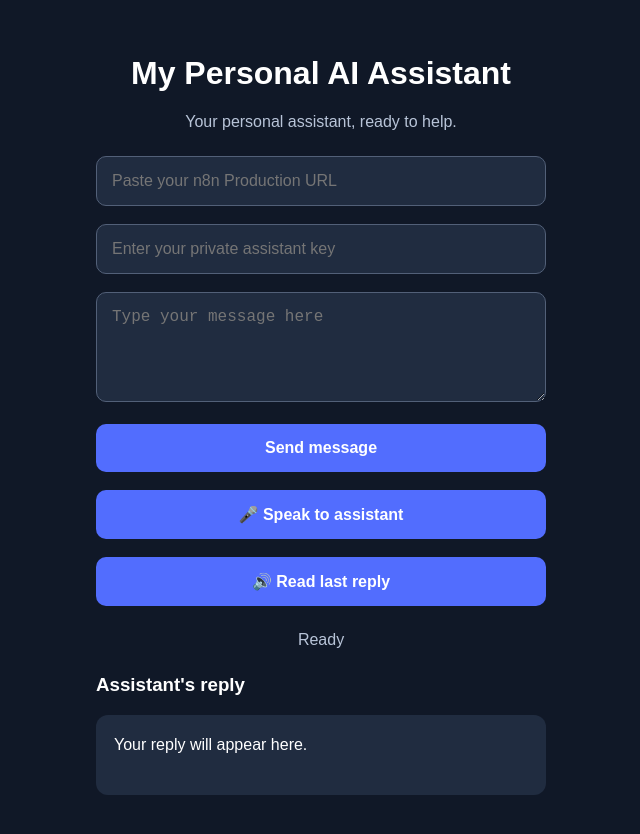
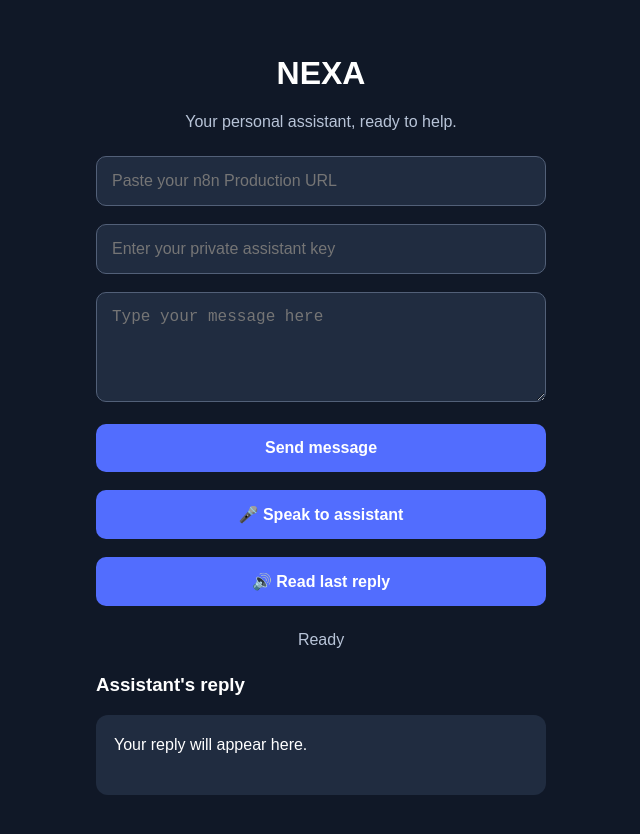
Before and after one commit to adambukar2122-design/personal-ai-assistant-app, a plain HTML site: page index.html in a window 1280 px wide. Shown: the whole page, without its empty margins (319-959 px from the left). Drawn offline with Linux system fonts and the light colour scheme.

Commit message:
Give the assistant its NEXA identity
Updated the browser title and main app heading to NEXA – Your Personal AI Assistant.

```diff
--- a/index.html
+++ b/index.html
@@ -4,9 +4,9 @@
 <meta charset="UTF-8">
 <meta name="viewport" content="width=device-width, initial-scale=1">
 <meta name="theme-color" content="#101827">
-<title>Personal AI Assistant</title>
+<title>NEXA - Your Personal AI Assistant</title>
 
-<style>
+  <style>
 * { box-sizing: border-box; }
 
 body {
@@ -80,7 +80,7 @@ button:disabled {
 <body>
 <main>
 
-<h1>My Personal AI Assistant</h1>
+<h1>NEXA</h1>
 <p class="subtitle">Your personal assistant, ready to help.</p>
 
 <input id="url" type="url"
```
